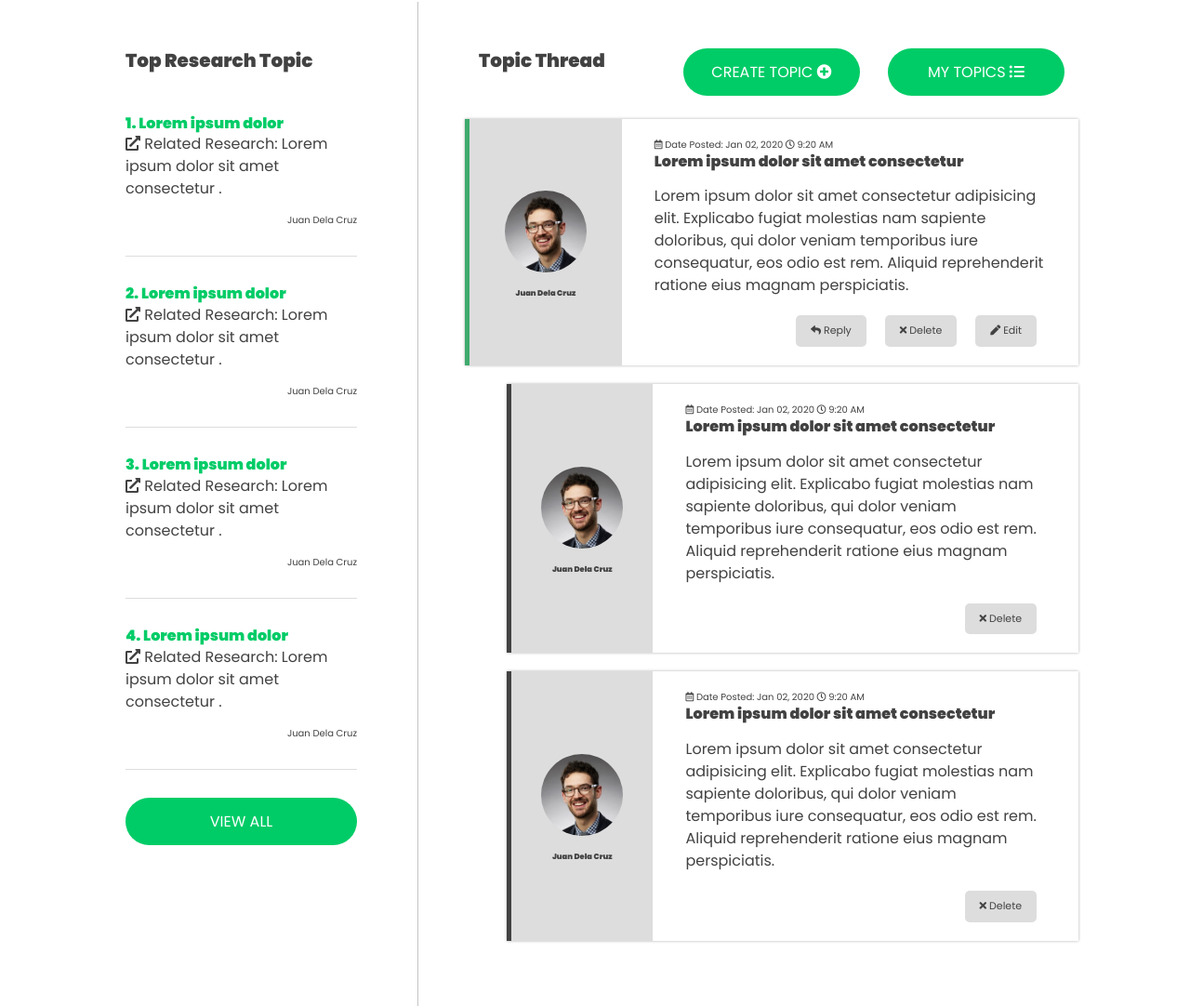
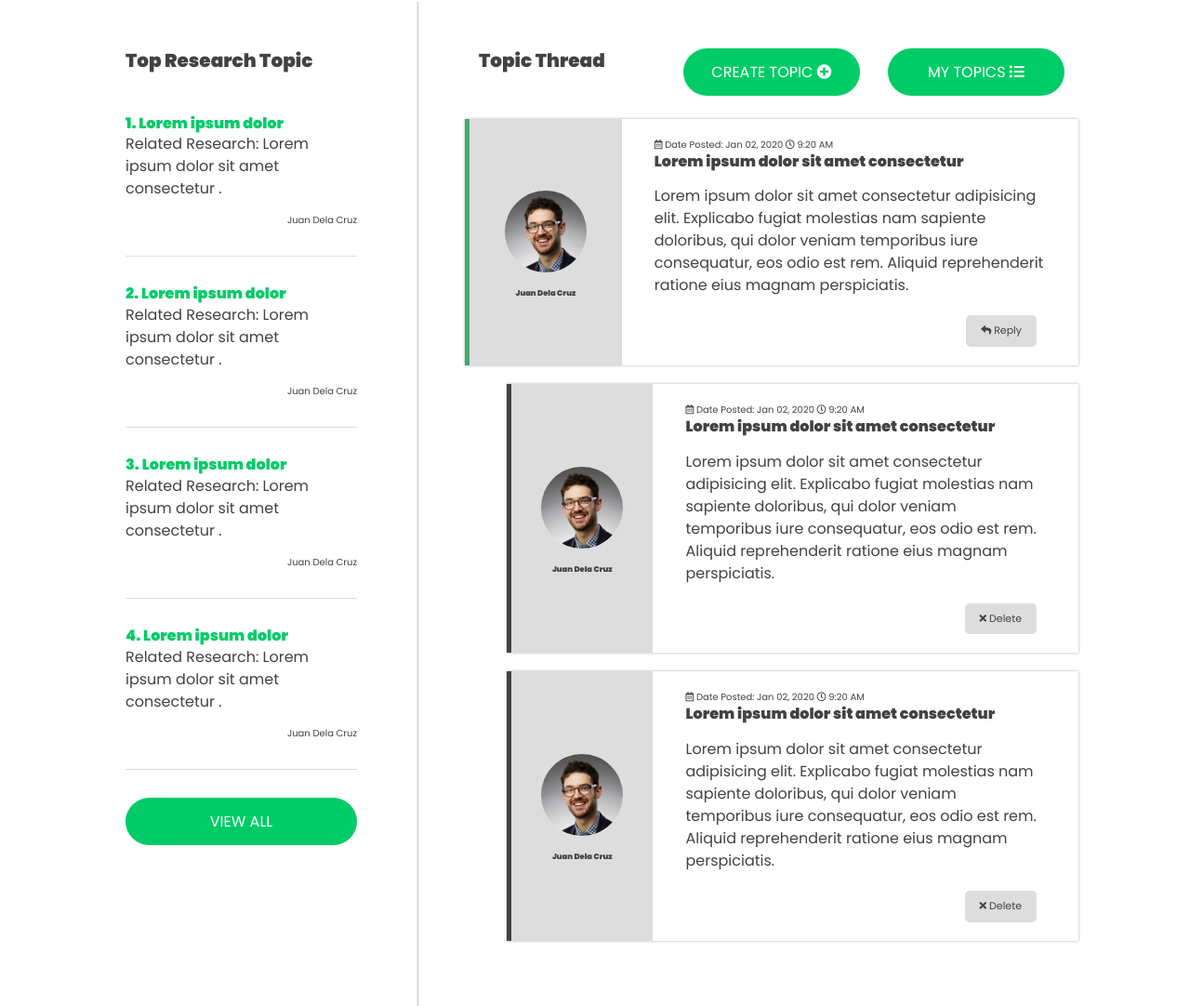
Before and after one commit to jhonny-dichoso/arkms-html, a plain HTML site: page forumconvo.html in a window 1280 px wide. Shown: the part 299-1381 px from the top of the page at 93% size. Drawn offline with nearby package versions, Linux system fonts and the light colour scheme.

Commit message:
update in forumconvo.html

```diff
--- a/forumconvo.html
+++ b/forumconvo.html
@@ -44,7 +44,7 @@
       <section class="browse-research py-5">
 		<div class="container">
             <div class="browse-research-header py-3">
-				<form action="">
+
 					<div class="row">
 						<div class="col-lg-12 col-md-12 col-sm-12">
 							<span class="title-sm">Collaborate in</span>
@@ -58,28 +58,28 @@
 								<h3>Top Research Topic</h3>
 								<div class="topics clearfix py-3">
 									<h4 class="no-padding no-margin"> <a href="forumconvo.html" class="text-secondary"> 1. Lorem ipsum dolor </a></h4>
-									<p><i class="fas fa-external-link-alt"></i> Related Research: Lorem ipsum dolor sit amet consectetur .</p>
+									<p> Related Research: Lorem ipsum dolor sit amet consectetur .</p>
 									<div class="clearfix">
 										<span class="float-right"> Juan Dela Cruz</span>
 									</div>
 								</div>
 								<div class="topics clearfix py-3">
 									<h4 class="no-padding no-margin"> <a href="forumconvo.html" class="text-secondary"> 2. Lorem ipsum dolor </a></h4>
-									<p><i class="fas fa-external-link-alt"></i> Related Research: Lorem ipsum dolor sit amet consectetur .</p>
+									<p>Related Research: Lorem ipsum dolor sit amet consectetur .</p>
 									<div class="clearfix">
 										<span class="float-right"> Juan Dela Cruz</span>
 									</div>
 								</div>
 								<div class="topics clearfix py-3">
 									<h4 class="no-padding no-margin"> <a href="forumconvo.html" class="text-secondary"> 3. Lorem ipsum dolor </a></h4>
-									<p><i class="fas fa-external-link-alt"></i> Related Research: Lorem ipsum dolor sit amet consectetur .</p>
+									<p> Related Research: Lorem ipsum dolor sit amet consectetur .</p>
 									<div class="clearfix">
 										<span class="float-right"> Juan Dela Cruz</span>
 									</div>
 								</div>
 								<div class="topics clearfix py-3">
 									<h4 class="no-padding no-margin"> <a href="forumconvo.html" class="text-secondary"> 4. Lorem ipsum dolor </a></h4>
-									<p><i class="fas fa-external-link-alt"></i> Related Research: Lorem ipsum dolor sit amet consectetur .</p>
+									<p> Related Research: Lorem ipsum dolor sit amet consectetur .</p>
 									<div class="clearfix">
 										<span class="float-right"> Juan Dela Cruz</span>
 									</div>
@@ -120,8 +120,6 @@
 											<span><i class="far fa-clock"></i> 9:20 AM</span>
 											<h4>Lorem ipsum dolor sit amet consectetur</h4>
 											<p class="mb-2">Lorem ipsum dolor sit amet consectetur adipisicing elit. Explicabo fugiat molestias nam sapiente doloribus, qui dolor veniam temporibus iure consequatur, eos odio est rem. Aliquid reprehenderit ratione eius magnam perspiciatis.</p>
-											<a href="#" class="btn-forumgray float-right"> <i class="fas fa-pen"></i> Edit </a>
-											<a href="#" class="btn-forumgray float-right"> <i class="fas fa-times"></i> Delete </a>
 											<a href="forumconvoreply.html" class="btn-forumgray float-right"> <i class="fas fa-reply"></i> Reply </a>
 										</div>
 									</div>
@@ -173,7 +171,7 @@
 							</div>
 						</div>
 					</div>
-				</form>
+
 			</div>
 		</div>
 	</section>
```
